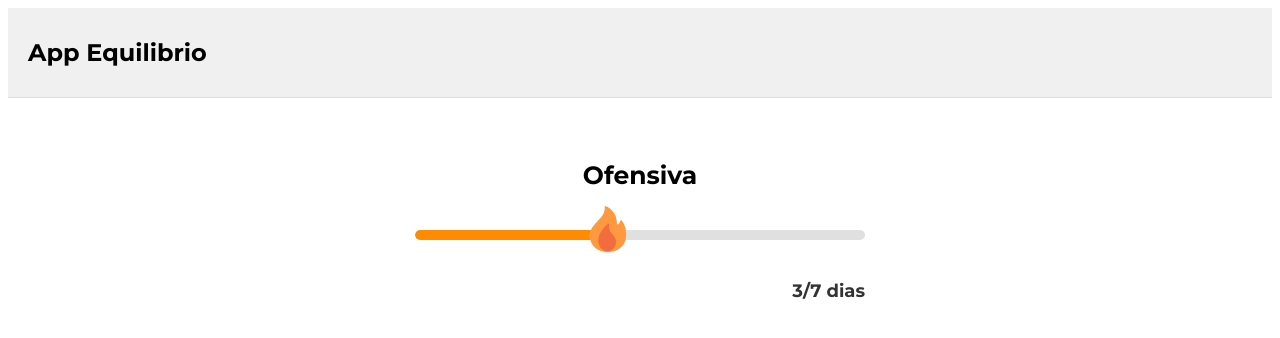
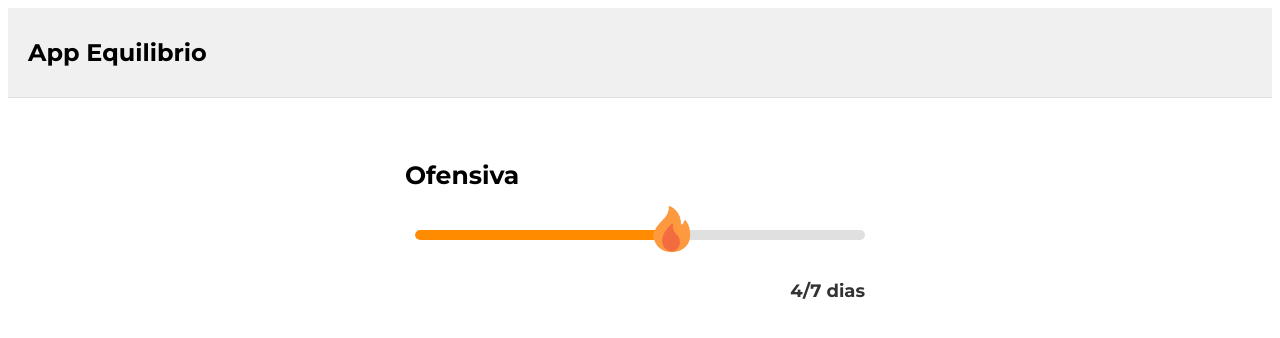
Before and after one commit to ThaigoDev/equilibrio-app-front, a React (Vite) app: page /fogo in a window 1280 px wide. Shown: the top 338 px of the page. Built offline with nearby package versions, Linux system fonts and the light colour scheme; sample sign-in values are in the browser's storage.

Commit message:
retira a palaVra ofensiva do centro e move-la para a esquerda

```diff
--- a/src/pages/Fogo.css
+++ b/src/pages/Fogo.css
@@ -17,7 +17,7 @@
 .fogo-corpo h1 {
     font-size: 25px;
     margin-bottom: 20px;
-    text-align: center;
+    margin-left: 30px;
     width: 100%;
 }
 
--- a/src/pages/Fogo.jsx
+++ b/src/pages/Fogo.jsx
@@ -1,9 +1,8 @@
-// src/pages/Fogo.jsx
 import "./Fogo.css";
 
 function Fogo({ streakCount }) {
     const Ofensiva = 7;
-    const feito = streakCount || 3;
+    const feito = streakCount || 4;
     const valor = (feito / Ofensiva) * 100;
 
     let imagemFogo;
--- a/src/pages/Sentimentos.css
+++ b/src/pages/Sentimentos.css
@@ -2,6 +2,7 @@
 
 /* Contêiner principal */
 .sentimentos-container {
+  margin-top: 100px;
   display: flex;
   flex-direction: column;
   align-items: left;
```
Also changed, not shown: 1 other file (tests, documents, lock files or other folders).
